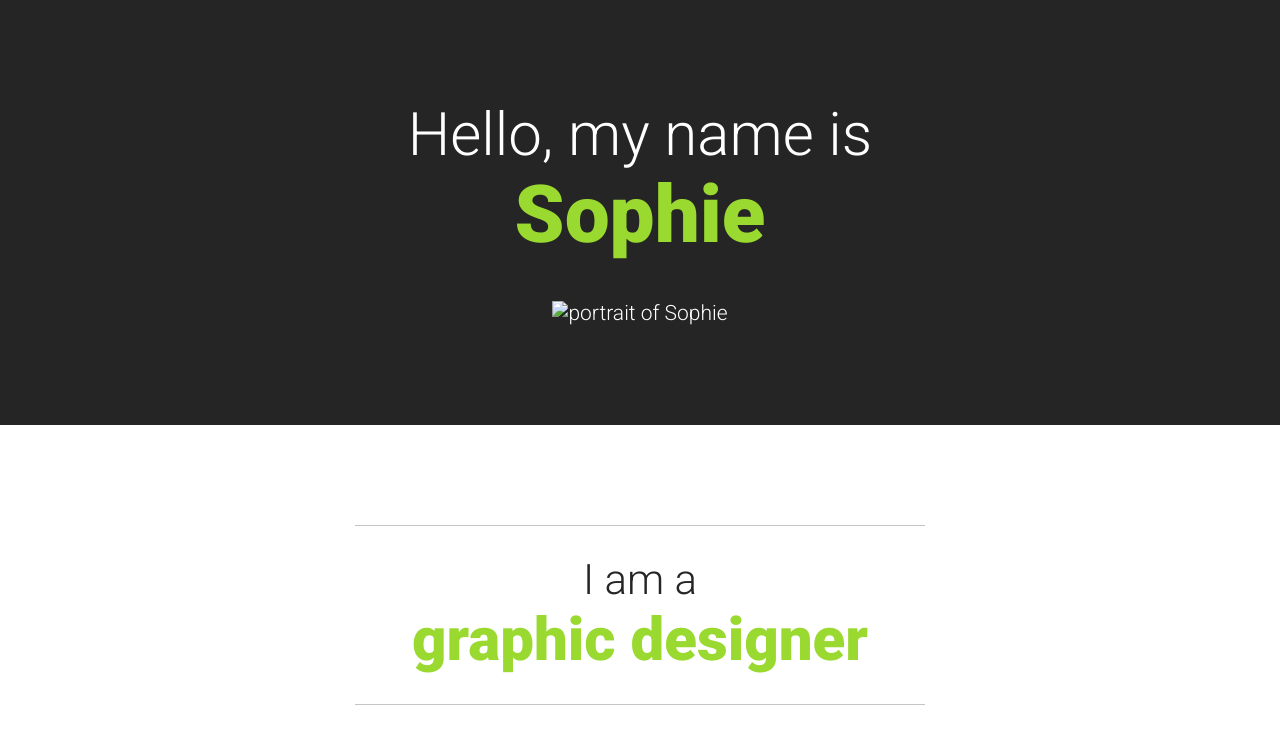
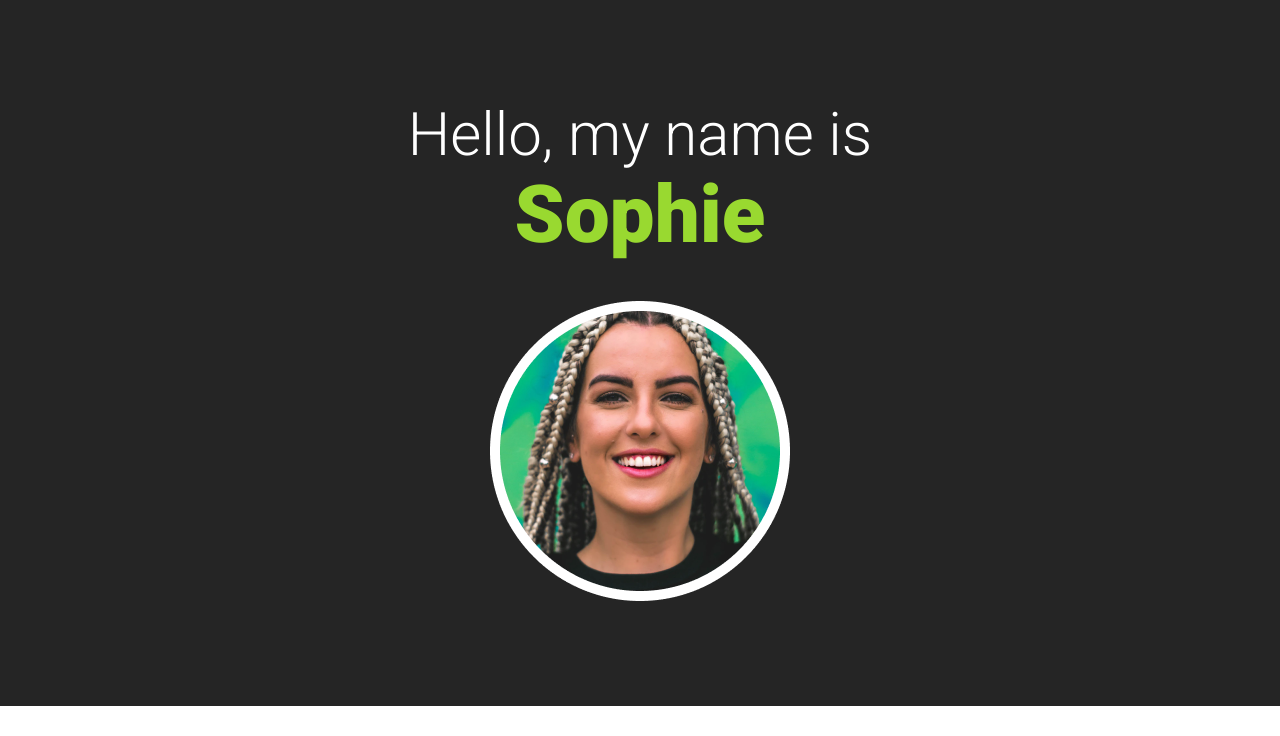
Before and after one commit to MartinSlash0/Scrimba-Portfolio-Site-Challenge, a plain HTML site: page index.html in a window 1280 px wide. Shown: the top 736 px of the page. Drawn offline with nearby package versions, Linux system fonts and the light colour scheme; the site is published under a folder, as on GitHub Pages, so addresses that start at the root find nothing.

Commit message:
Update index.html

```diff
--- a/index.html
+++ b/index.html
@@ -14,7 +14,7 @@
         <section class="inverse">
             <div class="container">
                 <h1>Hello, my name is <span class="title-span">Sophie</span></h1>
-                <img src="/img/sophie.png" alt="portrait of Sophie">
+                <img src="./img/sophie.png" alt="portrait of Sophie">
             </div>
         </section>
 
```
